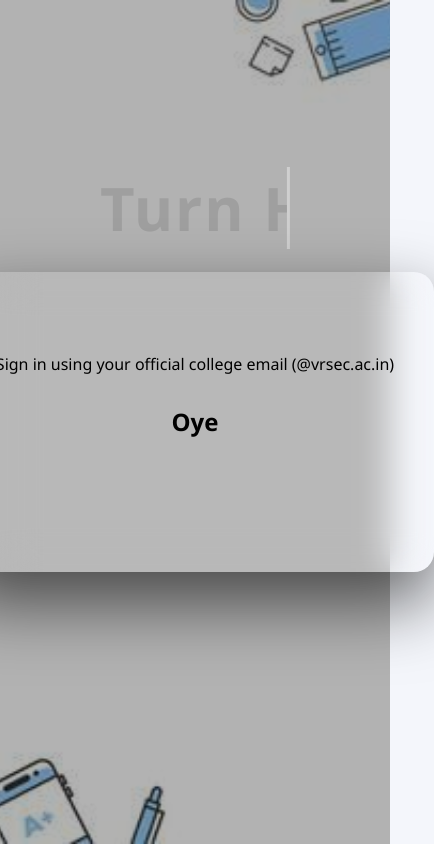
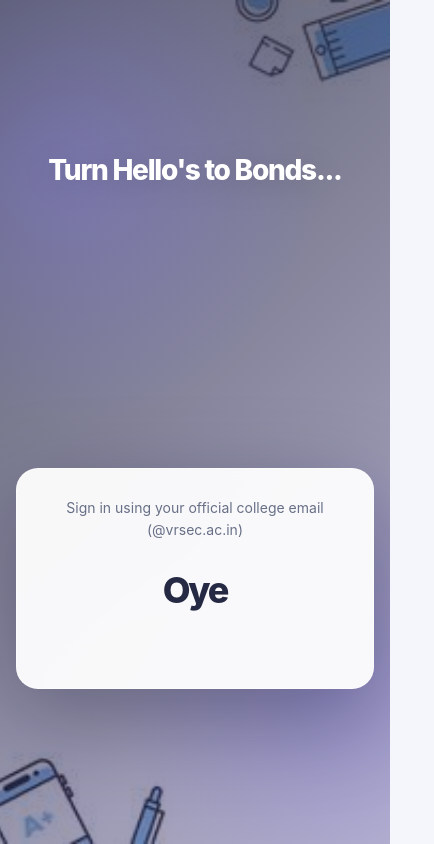
Before and after one commit to Lokesh6644/Heloo, a React (Vite) app in the folder frontend/vrsec-chat/: page / in a window 390 px wide. Shown: the whole page, 434 px wide, since content can reach past the window. Built offline with nearby package versions, Linux system fonts and the light colour scheme.

Commit message:
Improve responsive login layout and styling

```diff
--- a/frontend/vrsec-chat/src/styles/auth.css
+++ b/frontend/vrsec-chat/src/styles/auth.css
@@ -1,124 +1,94 @@
+:root {
+  font-family: Inter, ui-sans-serif, system-ui, -apple-system, BlinkMacSystemFont, "Segoe UI", sans-serif;
+}
+
 body {
   margin: 0;
-  font-family: "Segoe UI", Arial, sans-serif;
 }
 
-/* Fullscreen background */
 .auth-container {
-  height: 100vh;
-  display: flex;
-  justify-content: center;
-  align-items: center;
-  background: url("../assets/heloo-bg3.jpg") no-repeat center center/cover;
   position: relative;
+  isolation: isolate;
+  display: grid;
+  min-height: 100vh;
+  min-height: 100dvh;
+  box-sizing: border-box;
+  place-items: center;
+  overflow: hidden;
+  padding: 32px 20px;
+  background:
+    linear-gradient(135deg, rgba(15, 18, 45, 0.68), rgba(49, 39, 118, 0.36)),
+    url("../assets/heloo-bg3.jpg") center / cover no-repeat,
+    #171a38;
 }
 
-/* Overlay */
 .auth-container::before {
   content: "";
   position: absolute;
   inset: 0;
-  background: rgba(0, 0, 0, 0.30);
+  z-index: -1;
+  background:
+    radial-gradient(circle at 18% 20%, rgba(143, 132, 255, 0.32), transparent 34%),
+    radial-gradient(circle at 85% 80%, rgba(103, 91, 232, 0.26), transparent 30%);
 }
 
-/* Card */
+.bg-heading {
+  position: relative;
+  z-index: 0;
+  width: min(100%, 900px);
+  margin: 0 0 28px;
+  color: #fff;
+  text-align: center;
+  font-size: clamp(28px, 5vw, 54px);
+  line-height: 1.12;
+  font-weight: 800;
+  letter-spacing: -0.045em;
+  text-wrap: balance;
+  text-shadow: 0 5px 32px rgba(0, 0, 0, 0.22);
+  animation: headingAppear 500ms ease-out both;
+}
+
 .auth-card {
   position: relative;
   z-index: 1;
-
-  width: 520px;
-  height: 300px;              /* 🔥 Fixed height for true centering */
-  border-radius: 20px;
-
-  background: rgba(255, 255, 255, 0.08);
-  backdrop-filter: blur(18px);
-
-  box-shadow: 0 30px 70px rgba(0, 0, 0, 0.6);
-
   display: flex;
   flex-direction: column;
-  justify-content: center;    /* 🔥 Vertical center */
-  align-items: center;        /* 🔥 Horizontal center */
-
+  align-items: center;
+  width: min(100%, 440px);
+  box-sizing: border-box;
+  padding: clamp(28px, 5vw, 42px);
+  border: 1px solid rgba(255, 255, 255, 0.42);
+  border-radius: 28px;
+  background: rgba(255, 255, 255, 0.94);
+  box-shadow: 0 28px 90px rgba(8, 10, 34, 0.34);
+  backdrop-filter: blur(18px);
   text-align: center;
-  padding: 0 40px;            /* Remove heavy top padding */
+  animation: cardAppear 450ms ease-out both;
 }
 
-/* Title */
 .auth-card h2 {
-  margin: 0 0 30px 0;   /* Balanced spacing */
+  margin: 0 0 8px;
+  color: #252943;
+  font-size: 36px;
+  font-weight: 850;
+  letter-spacing: -0.06em;
 }
 
-/* Ticker Container */
 .auth-ticker {
-  width: 100%;
-  overflow: hidden;
-  white-space: nowrap;
-  box-sizing: border-box;
-  margin-bottom: 30px;
-  position: relative;
+  max-width: 100%;
+  margin: 0 0 26px;
+  color: #687087;
+  font-size: 14px;
+  line-height: 1.6;
+  white-space: normal;
+  overflow-wrap: anywhere;
 }
 
-/* Scrolling Text */
-.auth-ticker span {
-  display: inline-block;
-  padding-left: 100%;
-  animation: scrollText 12s linear infinite;
-  font-size: 20px;
-  color: #aba813;
-  opacity: 0.9;
+.auth-card > div[role="button"],
+.auth-card iframe {
+  max-width: 100%;
 }
 
-/* Animation */
-@keyframes scrollText {
-  0% {
-    transform: translateX(0%);
-  }
-  100% {
-    transform: translateX(-100%);
-  }
-}
-
-/* Background heading */
-.bg-heading {
-  position: absolute;
-  top: 15%;
-  left: 50%;
-  transform: translateX(-50%);
-  z-index: 0;
-
-  font-size: 60px;
-  font-weight: 700;
-  color: rgba(0, 0, 0, 0.107);
-  letter-spacing: 2px;
-
-  white-space: nowrap;
-  overflow: hidden;
-  border-right: 3px solid rgba(255, 255, 255, 0.4);
-
-  width: 0;
-  animation: typing 4s steps(35, end) forwards,
-             blink 0.8s infinite;
-}
-
-/* Typing effect */
-@keyframes typing {
-  from {
-    width: 0;
-  }
-  to {
-    width: 48%;
-  }
-}
-
-/* Cursor blink */
-@keyframes blink {
-  50% {
-    border-color: transparent;
-  }
-}
-
-/* Accessible college-email error modal */
 .auth-modal-backdrop {
   position: fixed;
   inset: 0;
@@ -206,6 +176,16 @@ body {
   outline-offset: 3px;
 }
 
+@keyframes headingAppear {
+  from { opacity: 0; transform: translateY(8px); }
+  to { opacity: 1; transform: translateY(0); }
+}
+
+@keyframes cardAppear {
+  from { opacity: 0; transform: translateY(12px) scale(0.99); }
+  to { opacity: 1; transform: translateY(0) scale(1); }
+}
+
 @keyframes authFadeIn {
   from { opacity: 0; }
   to { opacity: 1; }
@@ -217,8 +197,28 @@ body {
 }
 
 @media (max-width: 560px) {
+  .auth-container {
+    padding: 24px 16px;
+  }
+
+  .bg-heading {
+    margin-bottom: 20px;
+  }
+
+  .auth-card {
+    border-radius: 22px;
+  }
+
   .auth-error-modal {
     padding: 26px 22px;
     border-radius: 20px;
   }
 }
+
+@media (prefers-reduced-motion: reduce) {
+  *, *::before, *::after {
+    animation-duration: 0.01ms !important;
+    animation-iteration-count: 1 !important;
+    transition-duration: 0.01ms !important;
+  }
+}
```
